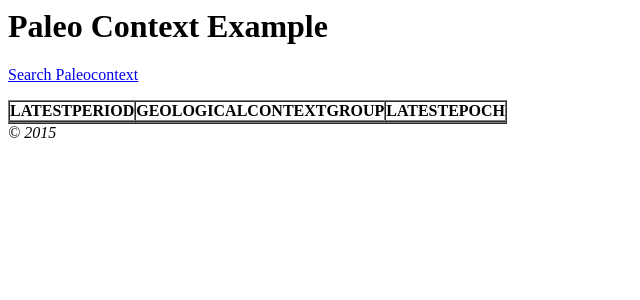
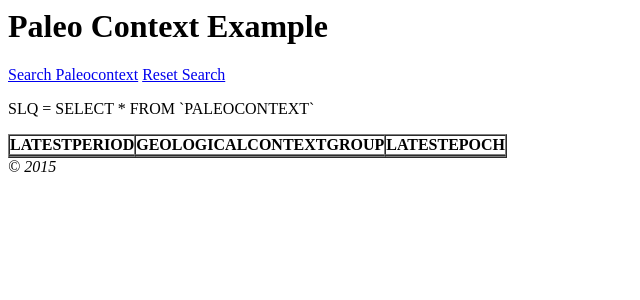
Before and after one commit to prcbass/UFNaturalHistorySpecimenExchange, a CodeIgniter app: page /database/index.php/paleocontext/index in a window 1280 px wide. Shown: the top 300 px of the page, without its empty margins (0-640 px from the left). Run offline with CodeIgniter, Linux system fonts and the light colour scheme; tables that the repository leaves empty or names only in its code hold one stand-in row (values such as "Sample post"); data that the repository does not hold is empty.

Commit message:
Add output of the SQL query. Looks lovely.

```diff
--- a/application/controllers/Paleocontext.php
+++ b/application/controllers/Paleocontext.php
@@ -11,6 +11,7 @@ class PaleoContext extends CI_Controller {
 
         public function index()
         {
+            $data['sql'] = $this->specimen_model->search_pc(TRUE);
             $data['pc'] = $this->specimen_model->get_pc();
             $data['title'] = 'Paleo Context Example';
 
@@ -37,6 +38,7 @@ class PaleoContext extends CI_Controller {
             }
             else
             {
+                $data['sql'] = $this->specimen_model->search_pc(TRUE);
                 $data['pc'] = $this->specimen_model->search_pc();
                 $this->load->view('templates/header', $data);
                 $this->load->view('paleocontext/index');
--- a/application/models/Specimen_model.php
+++ b/application/models/Specimen_model.php
@@ -13,7 +13,7 @@ class Specimen_model extends CI_Model {
             return $query->result_array();
         }
 
-        public function search_pc()
+        public function search_pc($query_output_only = FALSE)
         {
                 $this->load->helper('url');
 
@@ -29,7 +29,12 @@ class Specimen_model extends CI_Model {
                 {
                         $this->db->like('GEOLOGICALCONTEXTGROUP', $this->input->post('latestperiod'));
                 }
+                if ($query_output_only === TRUE)
+                {
 
+                        $query = $this->db->get_compiled_select('PALEOCONTEXT');
+                        return $query;
+                }
                 $query = $this->db->get('PALEOCONTEXT');
                 return $query->result_array();
         }
--- a/application/views/paleocontext/index.php
+++ b/application/views/paleocontext/index.php
@@ -1,5 +1,7 @@
 
-<p><a href="/ci/index.php/paleocontext/search/" alt="Search Paleo Context">Search Paleocontext</a></p>
+<p><a href="/ci/index.php/paleocontext/search/" alt="Search Paleo Context">Search Paleocontext</a>
+<a href="/ci/index.php/paleocontext/" alt="Reset Search">Reset Search</a></p>
+<p>SLQ = <?php print_r($sql); ?></p>
 <table border="1" cellpadding="0" cellspacing="0">
   <tr><th>LATESTPERIOD</th><th>GEOLOGICALCONTEXTGROUP</th><th>LATESTEPOCH</th></tr>
 <?php foreach ($pc as $pc_item): ?>
```
